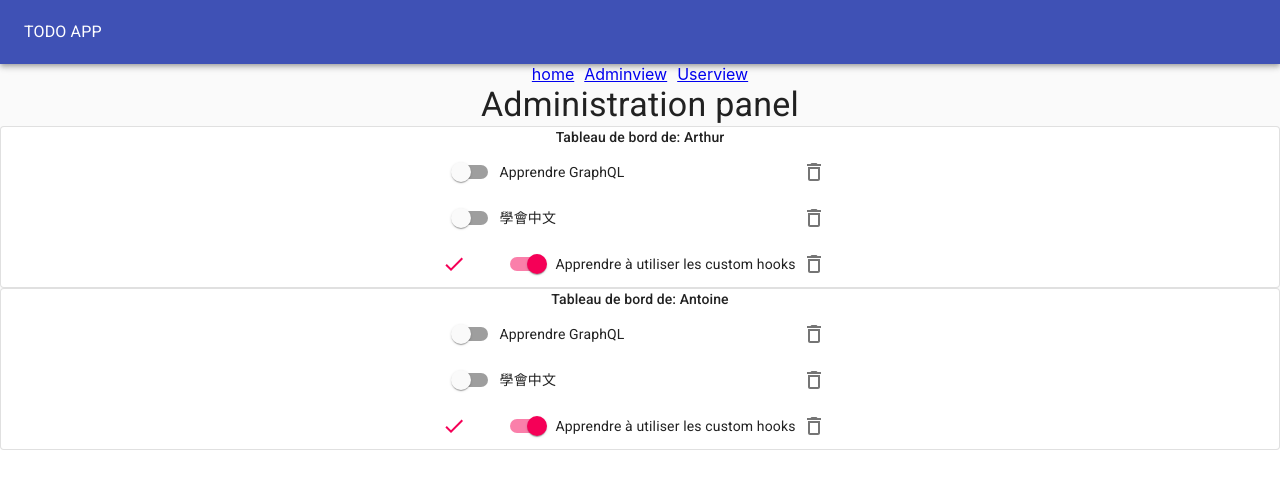
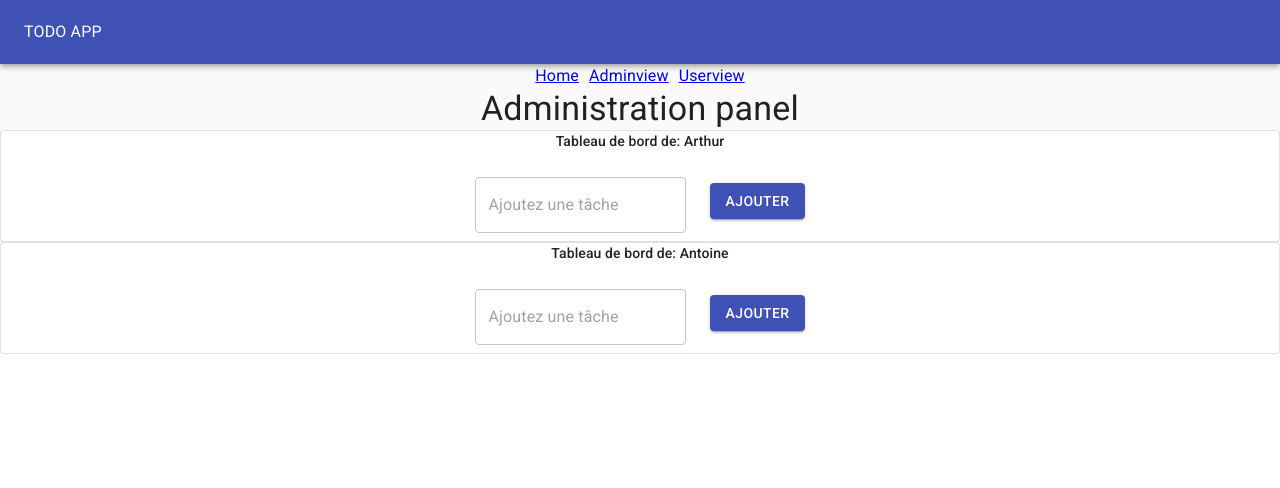
Before and after one commit to bahuet/taskApp, a React (Create React App) app: page /adminview in a window 1280 px wide. Shown: the top 488 px of the page. Built offline with nearby package versions, Linux system fonts and the light colour scheme.

Commit message:
tidying up state management

```diff
--- a/src/App.js
+++ b/src/App.js
@@ -5,21 +5,21 @@ import Layout from './Components/Layout'
 import TodoForm from './Components/TodoForm'
 import UserList from './Components/UserList'
 import Home from './Components/Home'
+import UserView from './Components/UserView'
+import AdminView from './Components/AdminView';
+import { Typography } from "@material-ui/core";
+
 import {
   BrowserRouter as Router,
   Route, Link, Redirect, withRouter
 } from 'react-router-dom'
-import AdminView from './Components/AdminView';
 
 const App = () => {
-
-
-
 
   const fakeUsers = [useUser('Arthur'), useUser('Antoine')]
 
 
-
+  const users = fakeUsers
   const padding = { padding: 5 }
 
   return (
@@ -28,14 +28,18 @@ const App = () => {
 
         <Router>
           <div>
-            <div>
-              <Link style={padding} to="/">home</Link>
+            <Typography color="inherit">
+
+              <Link style={padding} to="/">Home</Link>
               <Link style={padding} to="/adminview">Adminview</Link>
               <Link style={padding} to="/users">Userview</Link>
-            </div>
+            </Typography >
             <Route exact path="/" render={() => <Home />} />
-            <Route path="/adminview" render={() => <AdminView users={fakeUsers} />} />
-            <Route exact path="/users" render={() => <UserList users={fakeUsers} />} />
+            <Route path="/adminview" render={() => <AdminView users={users} />} />
+            <Route exact path="/users" render={() => <UserList users={users} />} />
+            <Route path="/users/:name" render={({ match }) =>
+              <UserView user={users.find(u => u.username === match.params.name)} />} />
+
           </div>
         </Router>
 
--- a/src/Components/AdminView.js
+++ b/src/Components/AdminView.js
@@ -1,23 +1,24 @@
 import React from 'react'
 import TodoList from './TodoList'
+import TodoForm from './TodoForm'
 import { Typography, Paper } from "@material-ui/core";
 
 const AdminView = ({ users }) => {
-
+  console.log(`adminview props user: => ${JSON.stringify(users)}`)
   return (
     <div>
       <Typography variant='h4'> Administration panel</Typography>
-      {users.map((x, i) => (
-        <div key={x.user + i}>
+      {users.map((u, i) => (
+        <div key={u.username + i}>
           <Paper variant="outlined">
-            <Typography variant='subtitle2'>Tableau de bord de: {x.user} </Typography>
-            <TodoList todos={x.todos} />
+            <Typography variant='subtitle2'>Tableau de bord de: {u.username} </Typography>
+            <TodoList user={u} />
+            <TodoForm addTodo={u.addTodo} />
           </Paper>
         </div>
       ))}
     </div>
   )
-
 }
 
 export default AdminView
--- a/src/Components/TodoList.js
+++ b/src/Components/TodoList.js
@@ -3,7 +3,12 @@ import List from '@material-ui/core/List';
 import TodoListItem from './ToDoListItem'
 import { Grid } from '@material-ui/core'
 
-const TodoList = ({ todos, deleteTodo, toggleTodoCompletion }) => (
+const TodoList = ({ user }) => {
+  const { username, todos, addTodo, deleteTodo, toggleTodoCompletion } = user
+
+
+  return (
+
     <div className='todos-list'>
       <Grid
         spacing={2}
@@ -23,6 +28,7 @@ const TodoList = ({ todos, deleteTodo, toggleTodoCompletion }) => (
       </Grid>
     </div>
   )
+}
 
 
 export default TodoList
--- a/src/Components/UserList.js
+++ b/src/Components/UserList.js
@@ -1,5 +1,5 @@
 import React from 'react'
-import { List, ListItem, ListItemText } from '@material-ui/core';
+import { List, ListItem, ListItemText, Button } from '@material-ui/core';
 import {
   BrowserRouter as Router,
   Route, Link, Redirect, withRouter
@@ -12,9 +12,10 @@ const UserList = ({ users }) => {
   return (
     <List component="nav" >
       {users.map((u, i) => (
-        <ListItem button key={u.user + i}>
-          <ListItemText primary={u.user} />
-        </ListItem>
+        <Link to={`/users/${u.username}`} key={u.username + i}>
+          <Button  > {u.username} </Button>
+
+        </Link>
       ))}
 
     </List>
--- a/src/Components/UserView.js
+++ b/src/Components/UserView.js
@@ -3,13 +3,15 @@ import TodoList from './TodoList'
 import TodoStatus from './TodoStatus'
 import { Typography } from '@material-ui/core'
 
-const UserView = ({users}) => {
+const UserView = ({ user }) => {
   return (
     <>
-    <Typography>Tableau de bord de {username}</Typography>
-      <TodoStatus todos={todos} />
+      <Typography>Tableau de bord de {user.username}</Typography>
+      <TodoStatus todos={user.todos} />
       <br />
-      <TodoList todos={todos} toggleTodoCompletion={toggleTodoCompletion} deleteTodo={deleteTodo} />
+      <TodoList user={user} />
     </>
   )
 }
+
+export default UserView
--- a/src/useHooks/useTodo.js
+++ b/src/useHooks/useTodo.js
@@ -1,7 +1,7 @@
 import { useState } from 'react'
 
-export default initialValue => {
-  const [todos, setTodos] = useState(initialValue)
+export default () => {
+  const [todos, setTodos] = useState([])
   return {
     todos,
     addTodo: text => {
--- a/src/useHooks/useUser.js
+++ b/src/useHooks/useUser.js
@@ -3,20 +3,16 @@ import useTodo from './useTodo'
 
 
 export default (name) => {
-  const fakeTodos =
-    [{ text: 'Apprendre GraphQL', completed: false },
-    { text: '學會中文', completed: false },
-    { text: 'Apprendre à utiliser les custom hooks', completed: true }
-    ]
 
-  const [user, setuser] = useState(name)
 
-  const { todos, addTodo, deleteTodo, toggleTodoCompletion } = useTodo(fakeTodos)
+  const [username, setUsername] = useState(name)
+
+  const { todos, addTodo, deleteTodo, toggleTodoCompletion } = useTodo()
 
 
   return {
-    user,
-    todos
+    username,
+    todos, addTodo, deleteTodo, toggleTodoCompletion
 
   }
 }
```
Lines whose indentation alone changed are shown as unchanged.
